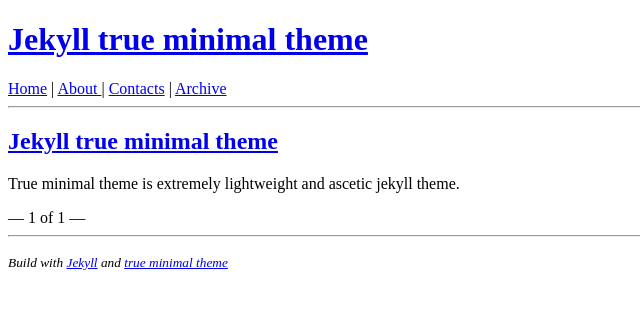
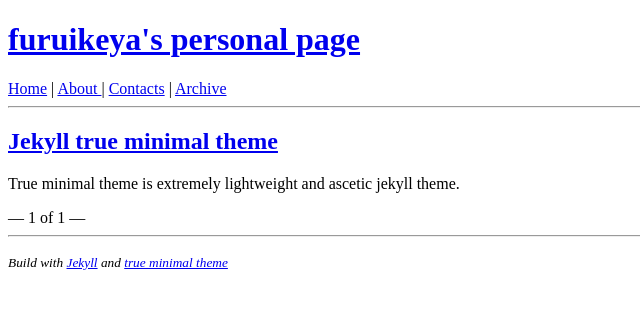
Before and after one commit to sdfhsot/furuikeya.github.io, a Jekyll site: the page built from index.html, in a window 1280 px wide. Shown: the top 309 px of the page, without its empty margins (0-640 px from the left). Built offline with Jekyll 4.4.1, drawn with Linux system fonts in a browser that asks for light colours; the list of posts is cut into pages by our own code.

Commit message:
Update _config.yml

```diff
--- a/_config.yml
+++ b/_config.yml
@@ -1,5 +1,5 @@
-name: "Jekyll true minimal theme"
-description: "Lightweight theme"
+name: "furuikeya's personal page"
+description: "no description"
 
 url: ''
 baseurl: ''
```
